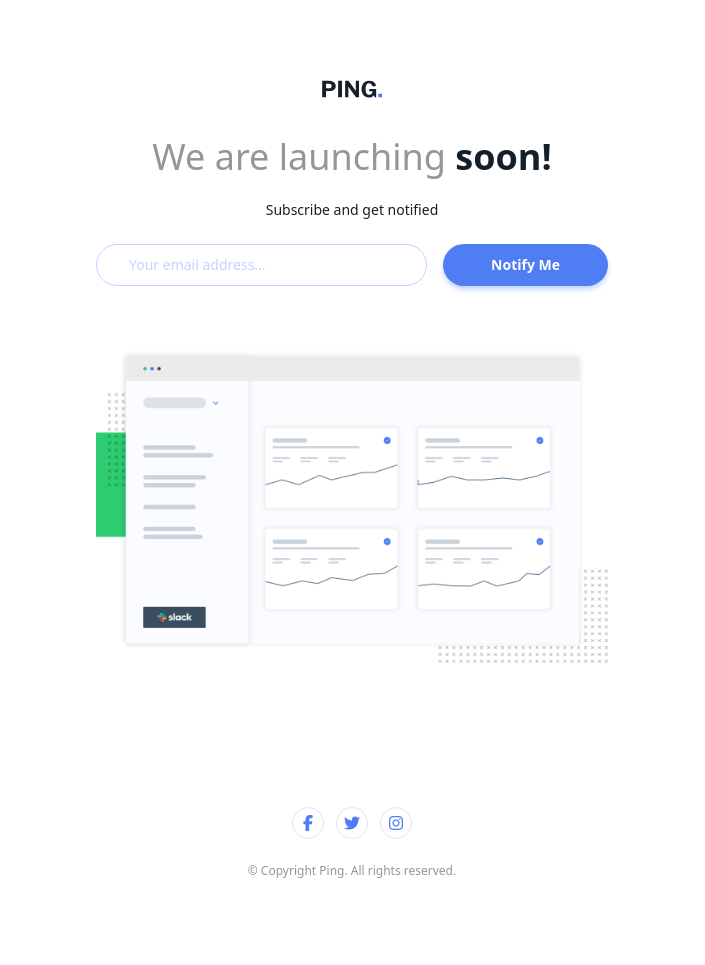
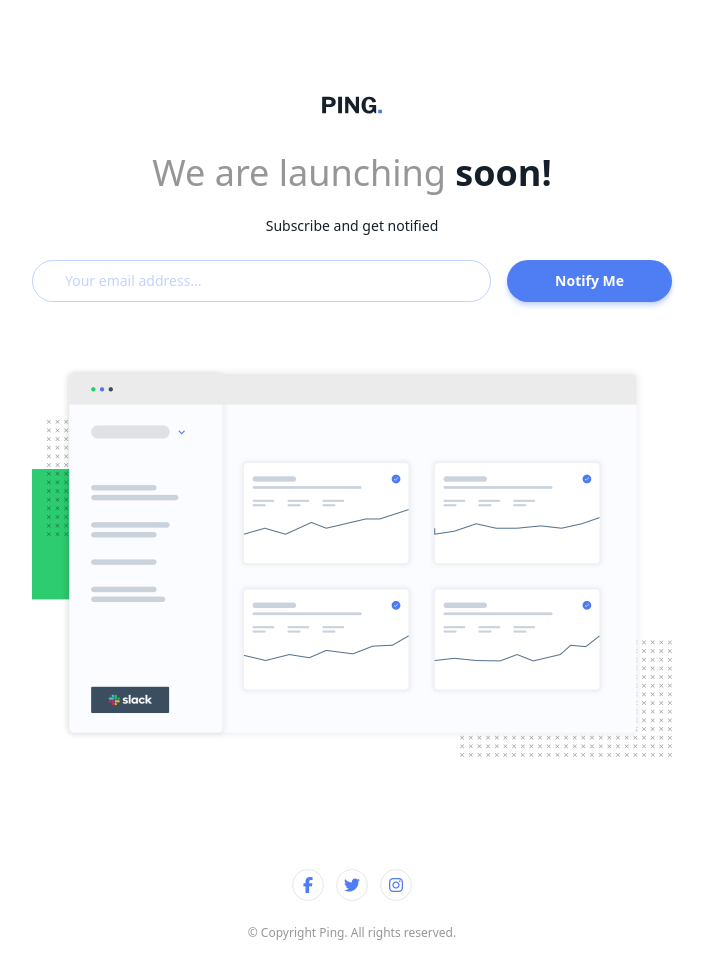
Before and after one commit to kennylun123/fm-ping-coming-soon-page, a plain HTML site: page index.html in a window 1280 px wide. Shown: the whole page, without its empty margins (288-993 px from the left). Before the commit the page ends 879 px from the top, so only its background shows below. Drawn offline with nearby package versions, Linux system fonts and the light colour scheme.

Commit message:
update layout as a grid container

```diff
--- a/index.html
+++ b/index.html
@@ -37,8 +37,11 @@
     <link rel="stylesheet" href="global.css" />
   </head>
   <body>
-    <main>
-      <div class="max-w-[640px] mx-auto sm:px-16 px-8 pt-20 pb-8">
+    <div
+      class="grid min-w-fit min-h-screen place-items-center p-6 [grid-template-areas:'header''main''footer'] [grid-template-rows:1fr_auto_1fr]"
+    >
+      <main class="[grid-area:main]">
+        <div class="max-w-[640px] mx-auto">
           <div class="flex flex-col items-center justify-center">
             <img
               src="./images/logo.svg"
@@ -86,7 +89,7 @@
           />
         </div>
       </main>
-    <footer class="w-full text-center">
+      <footer class="w-full text-center self-end [grid-area:footer]">
         <ul class="flex gap-3 justify-center">
           <li>
             <i
@@ -108,6 +111,7 @@
           &copy; Copyright Ping. All rights reserved.
         </p>
       </footer>
+    </div>
     <script src="index.js"></script>
   </body>
 </html>
```
Lines whose indentation alone changed are shown as unchanged.
